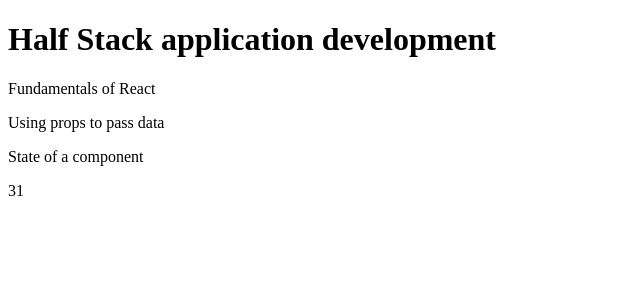
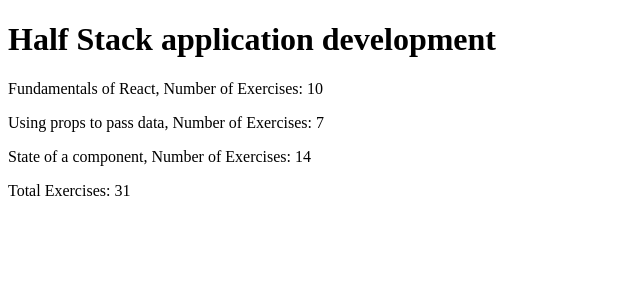
Before and after one commit to spar931/FullStackCourse---React-NodeJS-TypeScript, a React (Create React App) app: page / in a window 1280 px wide. Shown: the top 300 px of the page, without its empty margins (0-640 px from the left). Built offline with nearby package versions, Linux system fonts and the light colour scheme.

Commit message:
exercise 1.3 - change variables to objects

```diff
--- a/src/App.js
+++ b/src/App.js
@@ -4,15 +4,24 @@ import Total from './Total';
 
 const App = () => {
   const course = 'Half Stack application development'
-  const exercises1 = 10
-  const exercises2 = 7
-  const exercises3 = 14
+  const part1 = {
+    name: 'Fundamentals of React',
+    exercises: 10
+  }
+  const part2 = {
+    name: 'Using props to pass data',
+    exercises: 7
+  }
+  const part3 = {
+    name: 'State of a component',
+    exercises: 14
+  }
 
   return (
     <div>
       <Header course={course} />
-      <Content />
-      <Total exercises={exercises1 + exercises2 + exercises3} />
+      <Content part1={part1} part2={part2} part3={part3}/>
+      <Total exercises={part1.exercises + part2.exercises + part3.exercises} />
     </div>
   )
 }
--- a/src/Content.js
+++ b/src/Content.js
@@ -1,20 +1,17 @@
-const Content = () => {
-    const part1 = 'Fundamentals of React'
-    const part2 = 'Using props to pass data'
-    const part3 = 'State of a component'
+const Content = props => {
     return (
       <div>
-        <Part part={part1}/>
-        <Part part={part2}/>
-        <Part part={part3}/>
+        <Part part={props.part1}/>
+        <Part part={props.part2}/>
+        <Part part={props.part3}/>
       </div>
     )
   }
 
-const Part = (props) => {
+const Part = props => {
     return (
       <div>
-        <p>{props.part}</p>
+        <p>{props.part.name}, Number of Exercises: {props.part.exercises}</p>
       </div>
     )
   }
--- a/src/Header.js
+++ b/src/Header.js
@@ -1,4 +1,4 @@
-const Header = (props) => {
+const Header = props => {
     return (
       <div>
         <h1>{props.course}</h1>
--- a/src/Total.js
+++ b/src/Total.js
@@ -1,7 +1,7 @@
-const Total = (props) => {
+const Total = props => {
     return (
       <div>
-        <p>{props.exercises}</p>
+        <p>Total Exercises: {props.exercises}</p>
       </div>
     )
   }
```
